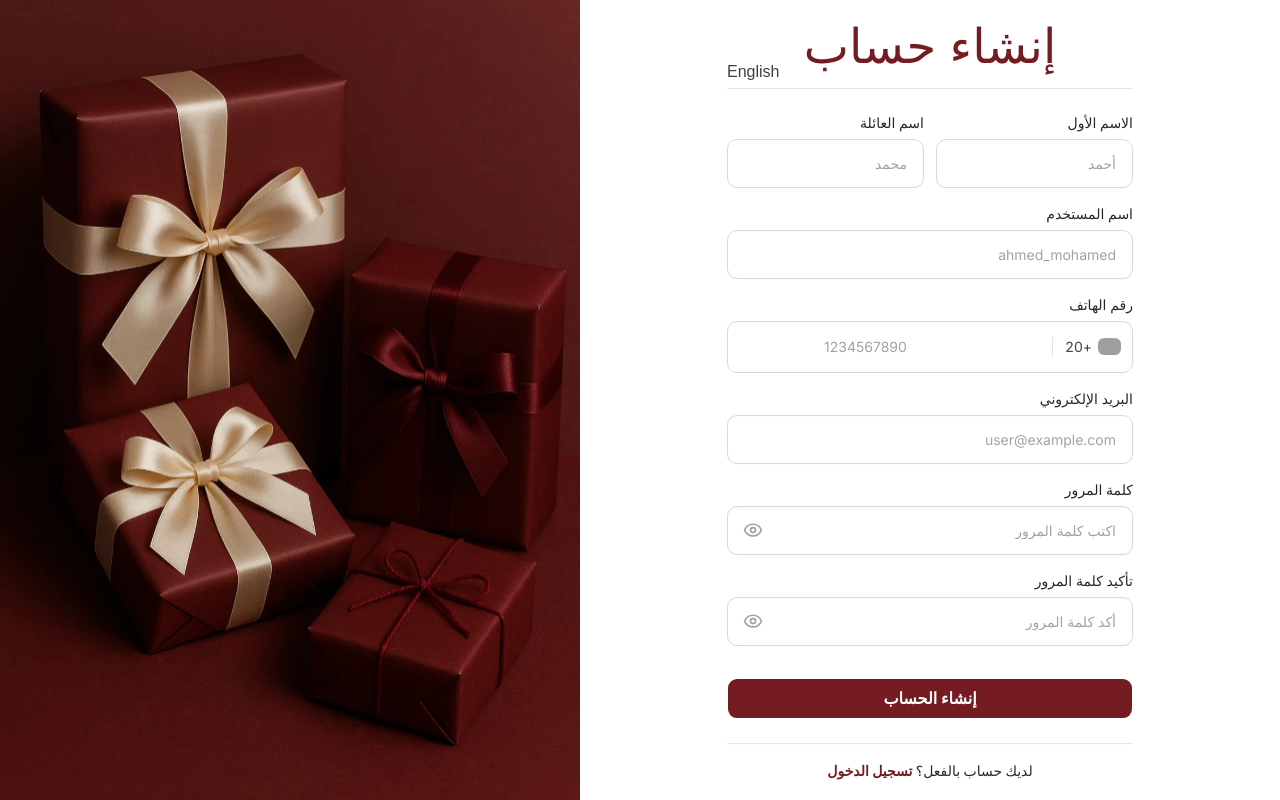
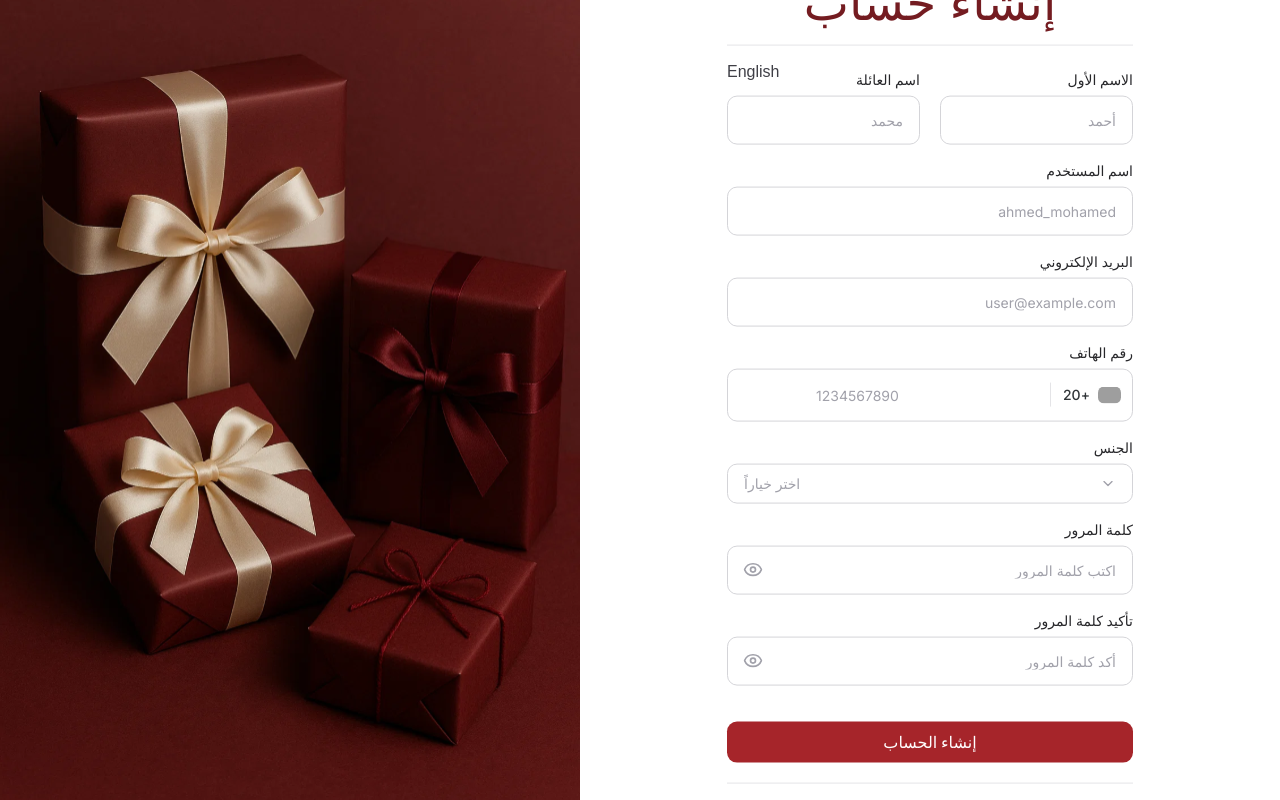
Before and after one commit to ahmed-talal-dev/rose-app, a Next.js app: page /ar/register in a window 1280 px wide. Built offline with nearby package versions, Linux system fonts and the light colour scheme; no server answers; grey boxes are pictures that could not be loaded; a web font is replaced by a local one.

Commit message:
register pgae setup

```diff
--- a/src/features/auth/components/register-form.tsx
+++ b/src/features/auth/components/register-form.tsx
@@ -1,7 +1,7 @@
 "use client";
 
 import { useMemo, useState } from "react";
-import { useForm } from "react-hook-form";
+import { useForm, Controller } from "react-hook-form";
 import { useLocale, useTranslations } from "next-intl";
 import { zodResolver } from "@hookform/resolvers/zod";
 import { z } from "zod";
@@ -10,7 +10,7 @@ import { toast } from "sonner";
 import { Eye, EyeOff, Loader2 } from "lucide-react";
 import { Input } from "@/shared/ui/input";
 import { Label } from "@/shared/ui/label";
-import { Button } from "@/shared/ui/button";
+import { Select, SelectContent, SelectItem, SelectTrigger, SelectValue } from "@/shared/ui/select";
 import { Link } from "@/i18n/navigation";
 import { type RegisterSchema } from "../schemas";
 import { useRegister } from "../hooks";
@@ -33,11 +33,12 @@ export function RegisterForm() {
                     .string()
                     .min(3, t("validation.usernameMin"))
                     .max(30, t("validation.usernameMax")),
-                phone: z.string().optional(),
                 email: z
                     .string()
                     .min(1, t("validation.emailRequired"))
                     .email(t("validation.emailInvalid")),
+                phone: z.string().optional(),
+                gender: z.enum(["MALE", "FEMALE"]).optional(),
                 password: z
                     .string()
                     .min(8, t("validation.passwordMin"))
@@ -54,6 +55,7 @@ export function RegisterForm() {
     const {
         register: registerField,
         handleSubmit,
+        control,
         formState: { errors },
     } = useForm<RegisterSchema>({
         resolver: zodResolver(registerSchema),
@@ -71,12 +73,16 @@ export function RegisterForm() {
         });
     };
 
+    const inputClass = (hasError: boolean) =>
+        `h-[49px] rounded-[10px] border-zinc-300 px-4 text-sm font-inter ${hasError ? "border-red-500" : ""}`;
+
     return (
-        <form onSubmit={handleSubmit(onSubmit)} className="w-full flex flex-col gap-6">
-            <div className="flex w-full flex-col gap-4">
+        <form onSubmit={handleSubmit(onSubmit)} className="w-full flex flex-col gap-9">
+            {/* Fields */}
+            <div className="flex flex-col gap-4 w-full">
 
                 {/* First Name + Last Name */}
-                <div className="flex w-full gap-3">
+                <div className="flex w-full gap-5">
                     <div className="flex flex-1 flex-col gap-1.5">
                         <Label htmlFor="firstName" className="text-sm font-medium text-zinc-800 font-inter">
                             {t("firstNameLabel")}
@@ -86,10 +92,10 @@ export function RegisterForm() {
                             type="text"
                             placeholder={t("firstNamePlaceholder")}
                             {...registerField("firstName")}
-                            className={`h-[49px] rounded-[10px] px-4 text-sm font-inter ${errors.firstName ? "border-red-500" : ""}`}
+                            className={inputClass(!!errors.firstName)}
                         />
                         {errors.firstName && (
-                            <p className="text-xs text-red-600 mt-0.5 font-inter">{errors.firstName.message}</p>
+                            <p className="text-sm text-red-600 font-inter">{errors.firstName.message}</p>
                         )}
                     </div>
 
@@ -102,16 +108,16 @@ export function RegisterForm() {
                             type="text"
                             placeholder={t("lastNamePlaceholder")}
                             {...registerField("lastName")}
-                            className={`h-[49px] rounded-[10px] px-4 text-sm font-inter ${errors.lastName ? "border-red-500" : ""}`}
+                            className={inputClass(!!errors.lastName)}
                         />
                         {errors.lastName && (
-                            <p className="text-xs text-red-600 mt-0.5 font-inter">{errors.lastName.message}</p>
+                            <p className="text-sm text-red-600 font-inter">{errors.lastName.message}</p>
                         )}
                     </div>
                 </div>
 
                 {/* Username */}
-                <div className="flex w-full flex-col gap-1.5">
+                <div className="flex flex-col gap-1.5 w-full">
                     <Label htmlFor="username" className="text-sm font-medium text-zinc-800 font-inter">
                         {t("usernameLabel")}
                     </Label>
@@ -120,44 +126,15 @@ export function RegisterForm() {
                         type="text"
                         placeholder={t("usernamePlaceholder")}
                         {...registerField("username")}
-                        className={`h-[49px] rounded-[10px] px-4 text-sm font-inter ${errors.username ? "border-red-500" : ""}`}
+                        className={inputClass(!!errors.username)}
                     />
                     {errors.username && (
-                        <p className="text-xs text-red-600 mt-0.5 font-inter">{errors.username.message}</p>
-                    )}
-                </div>
-
-                {/* Phone */}
-                <div className="flex w-full flex-col gap-1.5">
-                    <Label htmlFor="phone" className="text-sm font-medium text-zinc-800 font-inter">
-                        {t("phoneLabel")}
-                    </Label>
-                    <div className="relative flex items-center">
-                        <div className="absolute start-3 flex items-center gap-1.5 border-e border-zinc-200 pe-3">
-                            <Image
-                                src="/svgs/eg-flag.svg"
-                                alt="EG"
-                                width={23}
-                                height={16}
-                                className="rounded-sm"
-                            />
-                            <span className="text-sm text-zinc-700 font-inter">+20</span>
-                        </div>
-                        <Input
-                            id="phone"
-                            type="tel"
-                            placeholder={t("phonePlaceholder")}
-                            {...registerField("phone")}
-                            className={`h-[52px] rounded-[10px] ps-24 pe-4 text-sm font-inter ${errors.phone ? "border-red-500" : ""}`}
-                        />
-                    </div>
-                    {errors.phone && (
-                        <p className="text-xs text-red-600 mt-0.5 font-inter">{errors.phone.message}</p>
+                        <p className="text-sm text-red-600 font-inter">{errors.username.message}</p>
                     )}
                 </div>
 
                 {/* Email */}
-                <div className="flex w-full flex-col gap-1.5">
+                <div className="flex flex-col gap-1.5 w-full">
                     <Label htmlFor="email" className="text-sm font-medium text-zinc-800 font-inter">
                         {t("emailLabel")}
                     </Label>
@@ -166,15 +143,71 @@ export function RegisterForm() {
                         type="email"
                         placeholder={t("emailPlaceholder")}
                         {...registerField("email")}
-                        className={`h-[49px] rounded-[10px] px-4 text-sm font-inter ${errors.email ? "border-red-500" : ""}`}
+                        className={inputClass(!!errors.email)}
                     />
                     {errors.email && (
-                        <p className="text-xs text-red-600 mt-0.5 font-inter">{errors.email.message}</p>
+                        <p className="text-sm text-red-600 font-inter">{errors.email.message}</p>
+                    )}
+                </div>
+
+                {/* Phone */}
+                <div className="flex flex-col gap-1.5 w-full">
+                    <Label htmlFor="phone" className="text-sm font-medium text-zinc-800 font-inter">
+                        {t("phoneLabel")}
+                    </Label>
+                    <div className="relative flex items-center">
+                        <div className="absolute start-3 flex items-center gap-2 border-e border-zinc-200 pe-3 h-6">
+                            <Image
+                                src="/svgs/eg-flag.svg"
+                                alt="EG"
+                                width={23}
+                                height={16}
+                                className="rounded-sm"
+                            />
+                            <span className="text-sm font-medium text-[#323639] font-inter">+20</span>
+                        </div>
+                        <Input
+                            id="phone"
+                            type="tel"
+                            placeholder={t("phonePlaceholder")}
+                            {...registerField("phone")}
+                            className={`h-[53px] rounded-[10px] border-zinc-300 ps-[5.5rem] pe-4 text-sm font-inter ${errors.phone ? "border-red-500" : ""}`}
+                        />
+                    </div>
+                    {errors.phone && (
+                        <p className="text-sm text-red-600 font-inter">{errors.phone.message}</p>
+                    )}
+                </div>
+
+                {/* Gender */}
+                <div className="flex flex-col gap-1.5 w-full">
+                    <Label htmlFor="gender" className="text-sm font-medium text-zinc-800 font-inter">
+                        {t("genderLabel")}
+                    </Label>
+                    <Controller
+                        name="gender"
+                        control={control}
+                        render={({ field }) => (
+                            <Select onValueChange={field.onChange} value={field.value}>
+                                <SelectTrigger
+                                    className={`h-[49px] rounded-[10px] border-zinc-300 px-4 text-sm font-inter ${errors.gender ? "border-red-500" : ""}`}
+                                >
+                                    <SelectValue placeholder={t("genderPlaceholder")} />
+                                </SelectTrigger>
+                                <SelectContent>
+                                    <SelectItem value="MALE">{t("genderMale")}</SelectItem>
+                                    <SelectItem value="FEMALE">{t("genderFemale")}</SelectItem>
+                                </SelectContent>
+                            </Select>
+                        )}
+                    />
+                    {errors.gender && (
+                        <p className="text-sm text-red-600 font-inter">{errors.gender.message}</p>
                     )}
                 </div>
 
                 {/* Password */}
-                <div className="flex w-full flex-col gap-1.5">
+                <div className="flex flex-col gap-1.5 w-full">
                     <Label htmlFor="password" className="text-sm font-medium text-zinc-800 font-inter">
                         {t("passwordLabel")}
                     </Label>
@@ -184,7 +217,7 @@ export function RegisterForm() {
                             type={showPassword ? "text" : "password"}
                             placeholder={t("passwordPlaceholder")}
                             {...registerField("password")}
-                            className={`h-[49px] rounded-[10px] px-4 pe-11 text-sm font-inter ${errors.password ? "border-red-500" : ""}`}
+                            className={`h-[49px] rounded-[10px] border-zinc-300 px-4 pe-11 text-sm font-inter ${errors.password ? "border-red-500" : ""}`}
                         />
                         <button
                             type="button"
@@ -196,12 +229,12 @@ export function RegisterForm() {
                         </button>
                     </div>
                     {errors.password && (
-                        <p className="text-xs text-red-600 mt-0.5 font-inter">{errors.password.message}</p>
+                        <p className="text-sm text-red-600 font-inter">{errors.password.message}</p>
                     )}
                 </div>
 
                 {/* Confirm Password */}
-                <div className="flex w-full flex-col gap-1.5">
+                <div className="flex flex-col gap-1.5 w-full">
                     <Label htmlFor="confirmPassword" className="text-sm font-medium text-zinc-800 font-inter">
                         {t("confirmPasswordLabel")}
                     </Label>
@@ -211,7 +244,7 @@ export function RegisterForm() {
                             type={showConfirmPassword ? "text" : "password"}
                             placeholder={t("confirmPasswordPlaceholder")}
                             {...registerField("confirmPassword")}
-                            className={`h-[49px] rounded-[10px] px-4 pe-11 text-sm font-inter ${errors.confirmPassword ? "border-red-500" : ""}`}
+                            className={`h-[49px] rounded-[10px] border-zinc-300 px-4 pe-11 text-sm font-inter ${errors.confirmPassword ? "border-red-500" : ""}`}
                         />
                         <button
                             type="button"
@@ -223,36 +256,36 @@ export function RegisterForm() {
                         </button>
                     </div>
                     {errors.confirmPassword && (
-                        <p className="text-xs text-red-600 mt-0.5 font-inter">{errors.confirmPassword.message}</p>
+                        <p className="text-sm text-red-600 font-inter">{errors.confirmPassword.message}</p>
                     )}
                 </div>
 
             </div>
 
-            {/* Submit */}
-            <div className="flex w-full flex-col gap-4 pt-2">
-                <Button
+            {/* Submit + Login link */}
+            <div className="flex flex-col gap-5 w-full">
+                <button
                     type="submit"
                     disabled={isPending}
-                    className="h-[41px] w-full rounded-[10px] bg-primary-700 text-base font-semibold text-white hover:bg-primary-800 transition-colors font-sarabun"
+                    className="w-full h-[41px] bg-[#A6252A] hover:bg-[#741C21] text-white font-medium text-base rounded-[10px] transition-colors font-sarabun disabled:opacity-70 flex items-center justify-center gap-2"
                 >
                     {isPending ? (
-                        <div className="flex items-center gap-2">
+                        <>
                             <Loader2 className="size-4 animate-spin" />
                             {t("submitting")}
-                        </div>
+                        </>
                     ) : (
                         t("submit")
                     )}
-                </Button>
+                </button>
 
-                <div className="flex w-full flex-col items-center gap-4 text-center mt-2">
+                <div className="flex flex-col items-center gap-5 w-full">
                     <div className="w-full border-t border-zinc-200" />
                     <p className="text-sm font-medium text-zinc-800 font-sarabun">
                         {t("hasAccount")}{" "}
                         <Link
                             href="/login"
-                            className="font-semibold text-primary-700 hover:underline font-sarabun"
+                            className="font-semibold text-[#741C21] hover:underline font-sarabun"
                         >
                             {t("login")}
                         </Link>
--- a/src/messages/ar.json
+++ b/src/messages/ar.json
@@ -53,6 +53,10 @@
         "usernamePlaceholder": "ahmed_mohamed",
         "phoneLabel": "رقم الهاتف",
         "phonePlaceholder": "1234567890",
+        "genderLabel": "الجنس",
+        "genderPlaceholder": "اختر خياراً",
+        "genderMale": "ذكر",
+        "genderFemale": "أنثى",
         "emailLabel": "البريد الإلكتروني",
         "emailPlaceholder": "user@example.com",
         "passwordLabel": "كلمة المرور",
--- a/src/messages/en.json
+++ b/src/messages/en.json
@@ -53,6 +53,10 @@
         "usernamePlaceholder": "john_doe",
         "phoneLabel": "Phone Number",
         "phonePlaceholder": "1234567890",
+        "genderLabel": "Gender",
+        "genderPlaceholder": "Select an option",
+        "genderMale": "Male",
+        "genderFemale": "Female",
         "emailLabel": "Email",
         "emailPlaceholder": "user@example.com",
         "passwordLabel": "Password",
```
